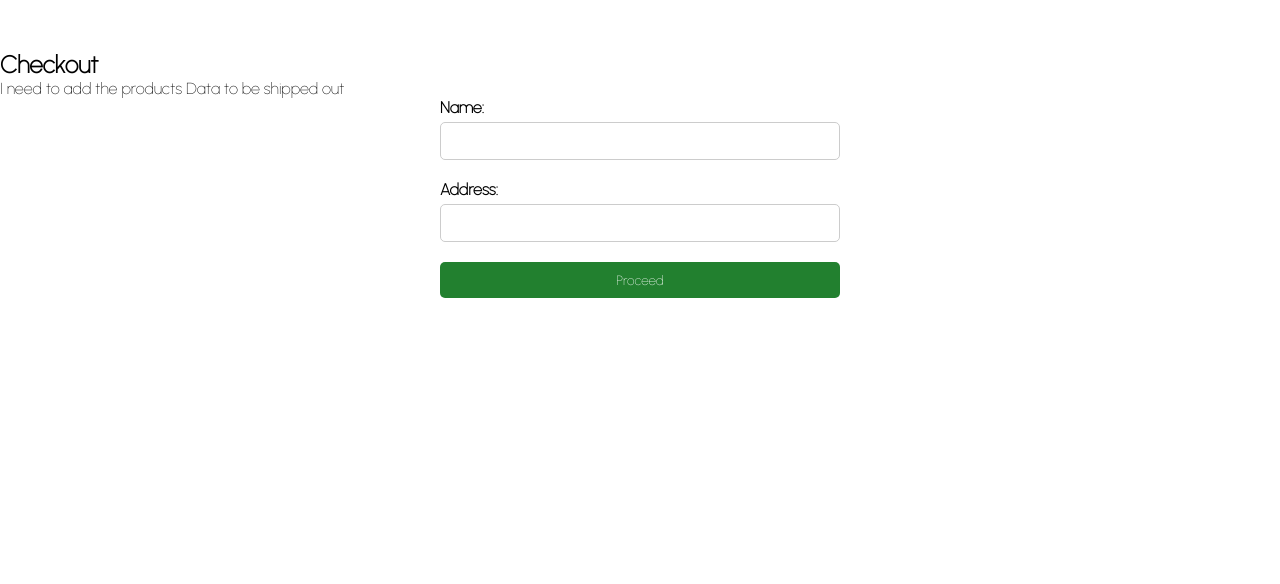
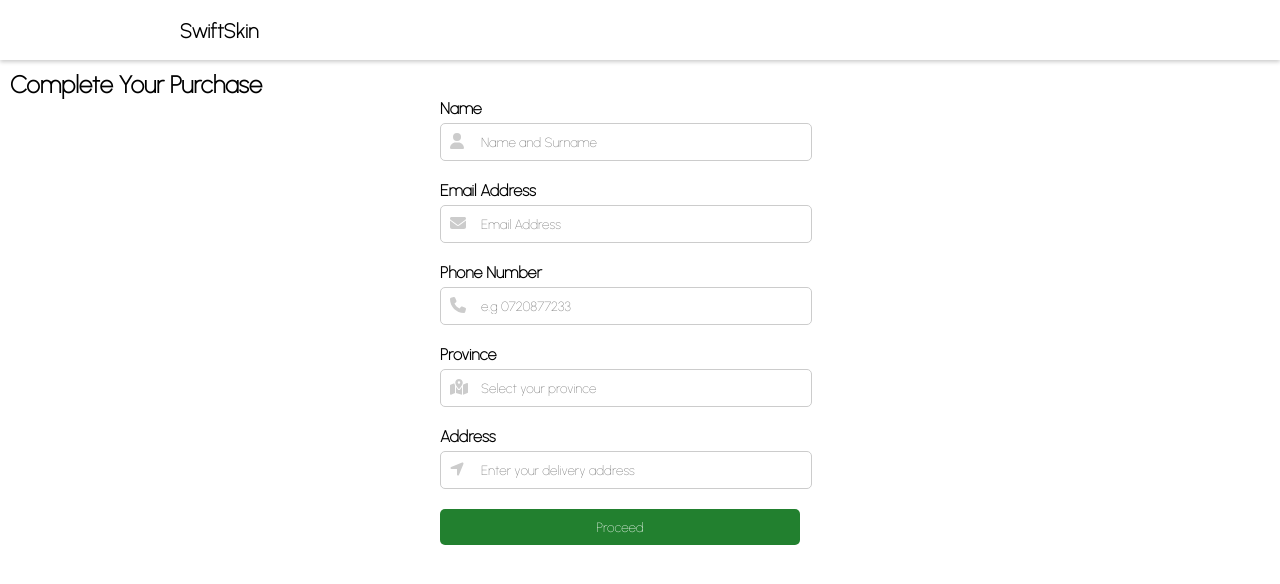
Before and after one commit to givenmphiwe/store, a React (Create React App) app: page /checkout in a window 1280 px wide. Shown: the top 584 px of the page. Built offline with nearby package versions, Linux system fonts and the light colour scheme.

Commit message:
The cart page updated

```diff
--- a/package.json
+++ b/package.json
@@ -5,6 +5,8 @@
   "dependencies": {
     "@emotion/react": "^11.10.5",
     "@emotion/styled": "^11.10.5",
+    "@fortawesome/free-solid-svg-icons": "^6.5.2",
+    "@fortawesome/react-fontawesome": "^0.2.1",
     "@mui/icons-material": "^5.10.9",
     "@mui/material": "^5.10.12",
     "@testing-library/jest-dom": "^5.16.5",
--- a/public/index.html
+++ b/public/index.html
@@ -33,7 +33,7 @@
       work correctly both with client-side routing and a non-root public URL.
       Learn how to configure a non-root public URL by running `npm run build`.dd
     -->
-    <title>React App</title>
+    <title>Swift Skin</title>
   </head>
   <body>
     <noscript>You need to enable JavaScript to run this app.</noscript>
--- a/src/components/Navbar.jsx
+++ b/src/components/Navbar.jsx
@@ -73,9 +73,10 @@ const MenuItem = styled.div`
     font-size: 14px;
     cursor: pointer;
     margin-left: 20px; /* Add margin between menu items */
+    visibility: ${(props) => (props.hideIcon ? "hidden" : "visible")};
 `;
 
-const Navbar = ({ hideSearchContainer, searchQuery, setSearchQuery }) => {
+const Navbar = ({ hideSearchContainer, searchQuery, setSearchQuery,hideCartIcon }) => {
     const [prevScrollPos, setPrevScrollPos] = useState(0);
     const [visible, setVisible] = useState(true);
     const [cartItemCount, setCartItemCount] = useState(0);
@@ -129,7 +130,7 @@ useEffect(() => {
                     <Logo onClick={handleClick}>SwiftSkin</Logo>
                 </Center>
                 <Right>
-                    <MenuItem>
+                    <MenuItem hideIcon={hideCartIcon}>
                         <Badge badgeContent={cartItemCount} color="primary">
                             <ShoppingCartOutlined onClick={handleCartClick}/>
                         </Badge>
--- a/src/pages/CheckoutPage.jsx
+++ b/src/pages/CheckoutPage.jsx
@@ -1,8 +1,19 @@
-import React, { useState } from 'react';
-import styled from 'styled-components';
+import React, { useState } from "react";
+import styled from "styled-components";
+import { FontAwesomeIcon } from "@fortawesome/react-fontawesome";
+import {
+  faUser,
+  faEnvelope,
+  faPhone,
+  faMapMarkedAlt,
+  faLocationArrow,
+} from "@fortawesome/free-solid-svg-icons";
+import Navbar from "../components/Navbar";
 
 const CheckoutContainer = styled.div`
-  margin-top: 50px;
+  margin-top: 70px;
+  padding-left: 10px;
+  padding-right: 10px;
 `;
 
 const CheckoutForm = styled.form`
@@ -12,9 +23,21 @@ const CheckoutForm = styled.form`
   margin: 0 auto;
 `;
 
+const FormGroup = styled.div`
+  position: relative;
+  margin-bottom: 20px;
+`;
+
+const FormIcon = styled(FontAwesomeIcon)`
+  position: absolute;
+  top: 10px;
+  left: 10px;
+  color: #ccc;
+`;
+
 const FormInput = styled.input`
-  margin-bottom: 20px;
-  padding: 10px;
+  width: 80%;
+  padding: 10px 10px 10px 40px;
   border: 1px solid #ccc;
   border-radius: 5px;
 `;
@@ -25,8 +48,8 @@ const FormLabel = styled.label`
 `;
 
 const FormSelect = styled.select`
-  margin-bottom: 20px;
-  padding: 10px;
+  width: 100%;
+  padding: 10px 10px 10px 40px;
   border: 1px solid #ccc;
   border-radius: 5px;
 `;
@@ -37,26 +60,38 @@ const SubmitButton = styled.button`
   background-color: #22802f;
   color: white;
   border: none;
+  width: 90%;
   cursor: pointer;
 `;
 
 const CheckOut = () => {
-  const [name, setName] = useState('');
-  const [address, setAddress] = useState('');
-  const [location, setLocation] = useState('');
+  const [name, setName] = useState("");
+  const [email, setEmail] = useState("");
+  const [phone, setPhone] = useState("");
+  const [province, setProvince] = useState("");
+  const [address, setAddress] = useState("");
+  const [location, setLocation] = useState("");
   const [price, setPrice] = useState(0);
 
   // Define prices based on location
   const locationPrices = {
     Gauteng: 10,
-    'Outside Gauteng': 20,
+    "Outside Gauteng": 20,
     // Add more locations and prices as needed
   };
 
   const handleSubmit = (e) => {
     e.preventDefault();
     // Add your logic for handling form submission here
-    console.log('Form submitted:', { name, address, location, price });
+    console.log("Form submitted:", {
+      name,
+      email,
+      phone,
+      province,
+      address,
+      location,
+      price,
+    });
   };
 
   const handleLocationChange = (e) => {
@@ -66,31 +101,81 @@ const CheckOut = () => {
   };
 
   return (
+    <>
+      <Navbar hideCartIcon={true} hideSearchContainer={true} />
       <CheckoutContainer>
-      <h2>Checkout</h2>
-
-      <p>I need to add the products Data to be shipped out</p>
+        <h2>Complete Your Purchase</h2>
         <CheckoutForm onSubmit={handleSubmit}>
-        <FormLabel htmlFor="name">Name:</FormLabel>
+          <FormLabel htmlFor="name">Name</FormLabel>
+          <FormGroup>
+            <FormIcon icon={faUser} />
             <FormInput
               type="text"
               id="name"
+              placeholder="Name and Surname"
               value={name}
               onChange={(e) => setName(e.target.value)}
               required
             />
-        <FormLabel htmlFor="address">Address:</FormLabel>
+          </FormGroup>
+
+          <FormLabel htmlFor="email">Email Address</FormLabel>
+          <FormGroup>
+            <FormIcon icon={faEnvelope} />
+            <FormInput
+              type="email"
+              id="email"
+              placeholder="Email Address"
+              value={email}
+              onChange={(e) => setEmail(e.target.value)}
+              required
+            />
+          </FormGroup>
+
+          <FormLabel htmlFor="phone">Phone Number</FormLabel>
+          <FormGroup>
+            <FormIcon icon={faPhone} />
+            <FormInput
+              type="number"
+              id="phone"
+              max="12"
+              placeholder="e.g 0720877233"
+              value={phone}
+              onChange={(e) => setPhone(e.target.value)}
+              required
+            />
+          </FormGroup>
+
+          <FormLabel htmlFor="province">Province</FormLabel>
+          <FormGroup>
+            <FormIcon icon={faMapMarkedAlt} />
+            <FormInput
+              type="text"
+              id="province"
+              placeholder="Select your province"
+              value={province}
+              onChange={(e) => setProvince(e.target.value)}
+              required
+            />
+          </FormGroup>
+
+          <FormLabel htmlFor="address">Address</FormLabel>
+          <FormGroup>
+            <FormIcon icon={faLocationArrow} />
             <FormInput
               type="text"
               id="address"
+              placeholder="Enter your delivery address"
               value={address}
               onChange={(e) => setAddress(e.target.value)}
               required
             />
+          </FormGroup>
 
           <SubmitButton type="submit">Proceed</SubmitButton>
         </CheckoutForm>
       </CheckoutContainer>
+    </>
   );
 };
 
```
Also changed, not shown: 1 other file (tests, documents, lock files or other folders). Lines whose indentation alone changed are shown as unchanged.
